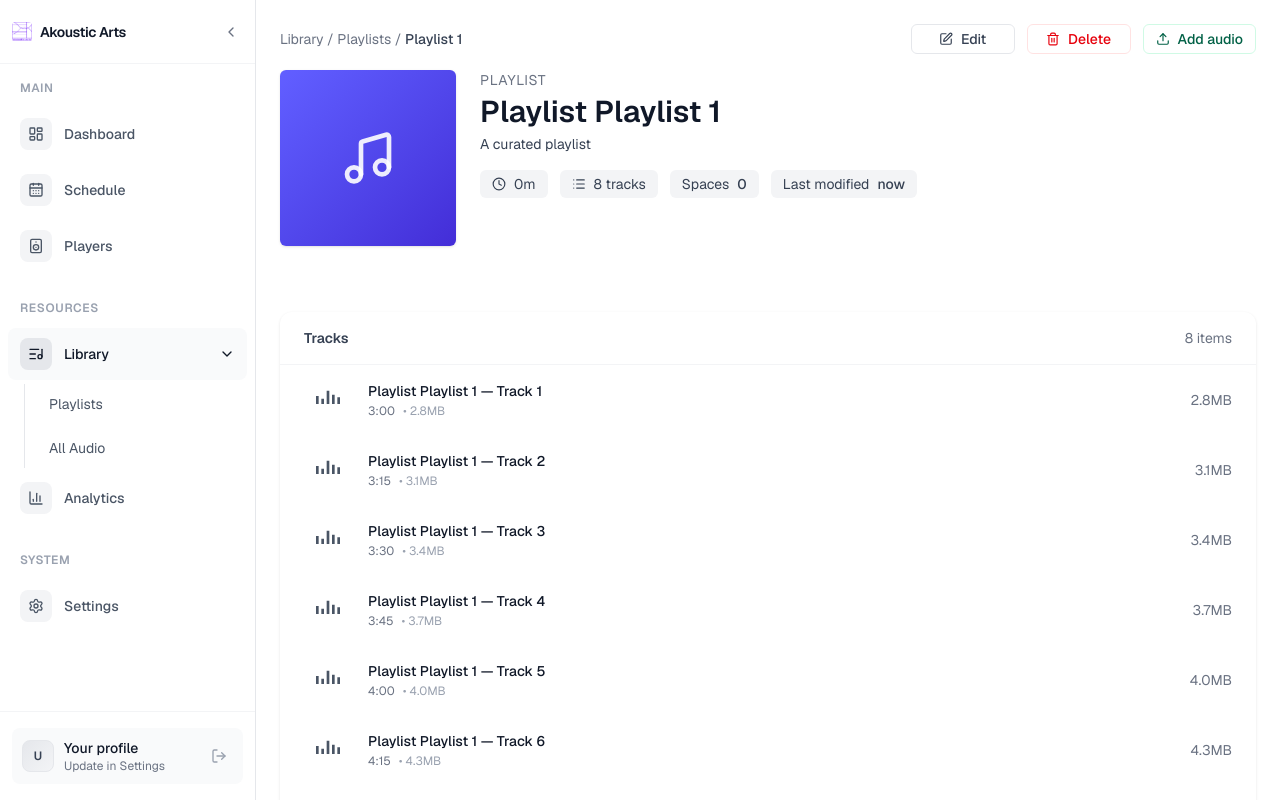
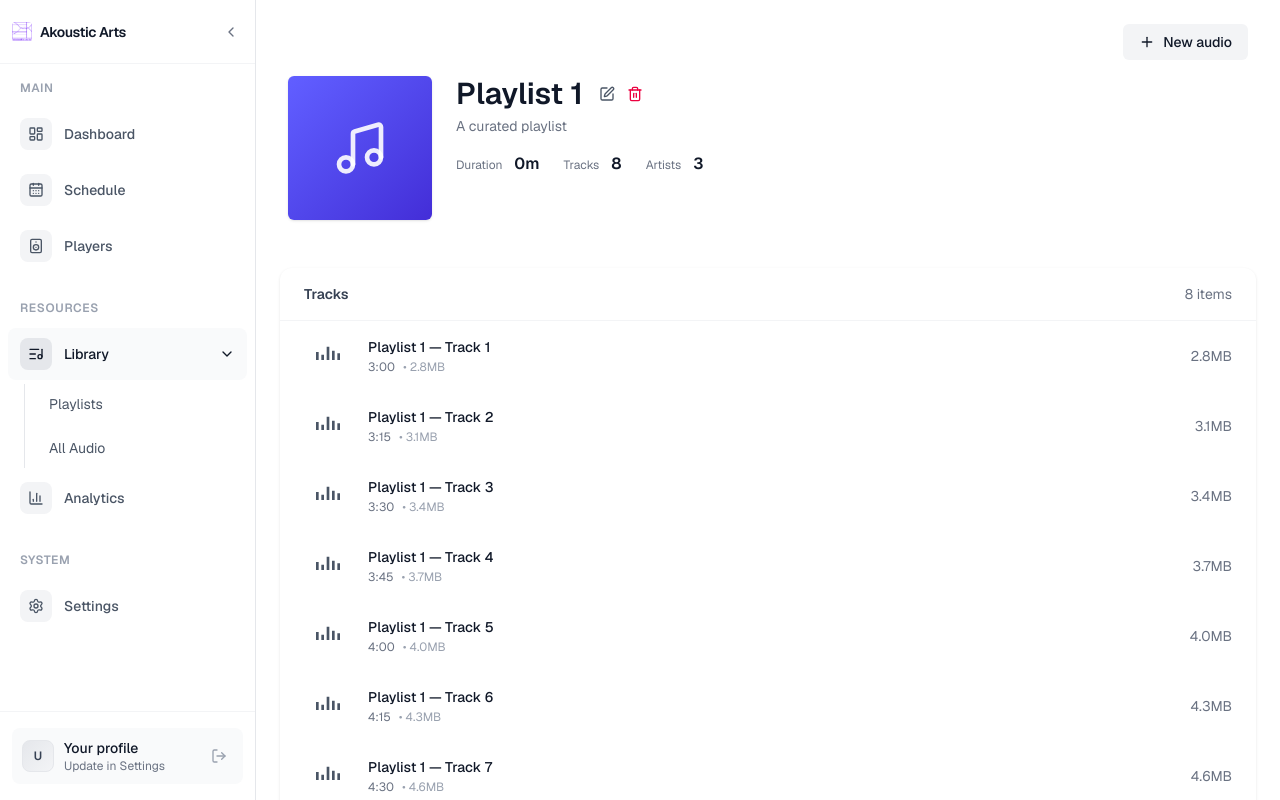
Before and after one commit to amamamou/akk2, a Next.js app: page /library/playlists/1 in a window 1280 px wide. Built offline with nearby package versions, Linux system fonts and the light colour scheme.

Commit message:
enhancements ui

```diff
--- a/app/library/playlists/[id]/PlaylistDetailClient.tsx
+++ b/app/library/playlists/[id]/PlaylistDetailClient.tsx
@@ -2,7 +2,8 @@
 
 import React, { useEffect, useState, useRef } from "react";
 import { useRouter } from "next/navigation";
-import { Music, Clock, List, Edit, Trash, Upload } from "lucide-react";
+import { Music, Plus, Edit, Trash, Check } from "lucide-react";
+import { cn } from "@/utils/cn";
 import UploadModal from "../../components/UploadModal";
 import ConfirmDialog from "@/components/ui/ConfirmDialog";
 import type { Playlist } from "../../components/PlaylistModal";
@@ -81,9 +82,9 @@ export default function PlaylistDetailClient({ playlistId }: { playlistId: strin
 
   if (!playlist) return null;
 
-  // per request: show the literal title (may be `undefined`) prefixed with "Playlist"
-  const displayTitle = `Playlist ${String(playlist.title)}`;
-  const displayDescription = playlist.description ?? "A curated playlist";
+  // display the playlist title cleanly
+  const displayTitle = playlist.title ?? "Untitled playlist";
+  const hasChanges = (name.trim() !== (playlist.title ?? "")) || (description.trim() !== (playlist.description ?? ""));
 
   // static gradient map for cover (avoid Tailwind purge on dynamic strings)
   const gradientMap: Record<string, string> = {
@@ -101,39 +102,30 @@ export default function PlaylistDetailClient({ playlistId }: { playlistId: strin
     size: Math.round((2.8 + i * 0.3) * 1024 * 1024),
   }));
 
+  // derive artists count: prefer playlist.artistCount, otherwise estimate from tracks
+  const maybeArtistCount = (playlist as unknown as { artistCount?: number }).artistCount;
+  const artistsCount = typeof maybeArtistCount === 'number' ? maybeArtistCount : Math.max(1, Math.min(6, Math.round((playlist.trackCount ?? tracks.length) / 3)));
+
   return (
     <div className="min-h-screen overflow-auto">
       {/* Hero (no page background) */}
       <section className="w-full">
-  <div className="w-full h-[26vh] md:h-[32vh] lg:h-[36vh] flex items-start pt-6">
-          <div className="max-w-8xl mx-auto w-full px-6">
-            {/* admin toolbar */}
-                <div className="mb-4 flex items-center justify-between">
-              <div className="text-sm text-gray-500">Library / Playlists / <span className="text-gray-700 font-medium">{playlist.title}</span></div>
-              <div className="flex items-center gap-3">
-                <button onClick={() => {
-                    setIsEditing(true);
-                    setName(playlist.title ?? "");
-                    setDescription(playlist.description ?? "");
-                  }} className="inline-flex items-center justify-center gap-2 px-3 py-1 rounded-md text-sm font-medium text-gray-700 bg-white border border-gray-200 hover:bg-gray-50 transition focus:outline-none focus:ring-2 focus:ring-emerald-100 min-w-[104px]">
-                  <Edit size={14} />
-                  <span className="hidden sm:inline">Edit</span>
-                </button>
-
-                <button onClick={() => setDeleteOpen(true)} className="inline-flex items-center justify-center gap-2 px-3 py-1 rounded-md text-sm font-medium text-red-600 bg-white border border-red-100 hover:bg-gray-50 transition focus:outline-none focus:ring-2 focus:ring-red-100 min-w-[104px]">
-                  <Trash size={14} />
-                  <span className="hidden sm:inline">Delete</span>
-                </button>
-
-                <button onClick={() => setUploadOpen(true)} className="inline-flex items-center justify-center gap-2 px-3 py-1 rounded-md text-sm font-medium text-emerald-800 bg-white border border-emerald-100 hover:bg-emerald-50 transition focus:outline-none focus:ring-2 focus:ring-emerald-100 min-w-[104px]">
-                  <Upload size={14} />
-                  <span className="hidden sm:inline">Add audio</span>
+  <div className="w-full  px-8 py-6 flex items-center">
+          <div className="max-w-8xl mx-auto w-full ">
+            <div className="mb-4 flex items-center justify-end">
+              <button
+                type="button"
+                onClick={() => setUploadOpen(true)}
+                className="inline-flex items-center gap-2 rounded-md bg-[#F3F4F6] text-gray-900 px-4 py-2 text-sm font-medium hover:bg-[#E7E7E7]"
+              >
+                <Plus size={16} />
+                <span>New audio</span>
               </button>
             </div>
-            </div>
+            {/* compact header (no breadcrumb / actions) */}
 
             <div className="flex flex-col md:flex-row items-start gap-6">
-              <div className={`flex-shrink-0 w-36 h-36 md:w-44 md:h-44 rounded-md overflow-hidden ${playlist.cover ? 'bg-black/5' : `bg-gradient-to-br ${coverGradient}`} shadow-sm flex items-center justify-center`}>
+              <div className={`flex-shrink-0 w-28 h-28 md:w-36 md:h-36 rounded-md overflow-hidden ${playlist.cover ? 'bg-black/5' : `bg-gradient-to-br ${coverGradient}`} shadow-sm flex items-center justify-center`}>
                 {playlist.cover ? (
                   // eslint-disable-next-line @next/next/no-img-element
                   <img src={playlist.cover} alt={displayTitle} className="w-full h-full object-cover" />
@@ -142,15 +134,16 @@ export default function PlaylistDetailClient({ playlistId }: { playlistId: strin
                 )}
               </div>
 
-              <div className="flex-1 text-gray-900">
-                <div className="text-sm uppercase tracking-wider text-gray-500">Playlist</div>
+              <div className="flex-1">
+                <div className="flex items-start justify-between gap-6">
+                  <div className="min-w-0">
                     {isEditing ? (
-                  <div className="mt-1">
+                      <div className="mt-2 p-4 bg-white rounded-lg border border-gray-100 shadow-sm">
+                        <label className="text-xs text-gray-500">Title</label>
                         <input
                           ref={titleRef}
                           value={name}
                           onChange={(e) => setName(e.target.value)}
-                      onBlur={() => saveChanges()}
                           onKeyDown={(e) => {
                             if (e.key === "Enter") saveChanges();
                             if (e.key === "Escape") {
@@ -159,41 +152,103 @@ export default function PlaylistDetailClient({ playlistId }: { playlistId: strin
                               setDescription(playlist.description ?? "");
                             }
                           }}
-                      className="w-full mt-1 text-2xl md:text-3xl font-semibold rounded-md border px-2 py-1 focus:outline-none focus:ring-1 focus:ring-gray-300"
+                          className="w-full mt-1 text-2xl md:text-3xl font-semibold text-gray-900 bg-transparent border-0 focus:outline-none focus:ring-0"
                         />
+
+                        <label className="mt-3 text-xs text-gray-500">Description</label>
                         <textarea
                           ref={descRef}
                           value={description}
                           onChange={(e) => setDescription(e.target.value)}
-                      onBlur={() => saveChanges()}
-                      className="w-full mt-2 text-sm text-gray-700 max-w-2xl rounded-md border px-2 py-1 focus:outline-none focus:ring-1 focus:ring-gray-300"
-                      rows={2}
+                          className="w-full mt-1 text-sm text-gray-600 bg-transparent border-0 focus:outline-none focus:ring-0"
+                          rows={3}
                         />
+
+                        <div className="mt-4 border-t border-gray-200 px-6 py-4">
+                          <div className="flex items-center justify-end gap-3">
+                            <button
+                              onClick={() => {
+                                setIsEditing(false);
+                                setName(playlist.title ?? "");
+                                setDescription(playlist.description ?? "");
+                              }}
+                              className="px-3 py-1 text-sm font-medium text-gray-700 bg-white border border-gray-200 rounded-md hover:bg-gray-50 transition-all duration-150 focus-visible:outline-none focus-visible:ring-2 focus-visible:ring-offset-2 focus-visible:ring-blue-400"
+                            >
+                              Cancel
+                            </button>
+
+                            <button
+                              onClick={() => {
+                                if (hasChanges) saveChanges();
+                              }}
+                              disabled={!hasChanges}
+                              className={cn(
+                                "px-3 py-1 text-sm font-medium rounded-md transition-all duration-150 flex items-center justify-center gap-2",
+                                hasChanges
+                                  ? "bg-[#A473FF] text-white hover:bg-[#7A42FF] focus-visible:outline-none focus-visible:ring-2 focus-visible:ring-offset-2 focus-visible:ring-blue-400"
+                                  : "bg-gray-200 text-gray-500 cursor-not-allowed"
+                              )}
+                            >
+                              {hasChanges ? (
+                                <>
+                                  <Check className="h-4 w-4 inline-block mr-1" />
+                                  <span>Save</span>
+                                </>
+                              ) : (
+                                "Save"
+                              )}
+                            </button>
+                          </div>
+                        </div>
                       </div>
                     ) : (
                       <>
-                    <h1 className="mt-1 text-2xl md:text-3xl font-semibold">{displayTitle}</h1>
-                    <p className="mt-1 text-sm text-gray-700 max-w-2xl">{displayDescription}</p>
+                        <div className="flex items-center gap-3">
+                          <h1 className="text-2xl md:text-3xl font-semibold text-gray-900 truncate">{displayTitle}</h1>
+                          <div className="flex items-center gap-1">
+                            <button
+                              onClick={() => {
+                                setIsEditing(true);
+                                setName(playlist.title ?? "");
+                                setDescription(playlist.description ?? "");
+                              }}
+                              title="Edit playlist"
+                              className="p-1 rounded-md text-gray-600 hover:bg-gray-100 focus:outline-none focus:ring-2 focus:ring-gray-200"
+                            >
+                              <Edit size={16} />
+                            </button>
+                            <button
+                              onClick={() => setDeleteOpen(true)}
+                              title="Delete playlist"
+                              className="p-1 rounded-md text-rose-600 hover:bg-rose-50 focus:outline-none focus:ring-2 focus:ring-rose-100"
+                            >
+                              <Trash size={16} />
+                            </button>
+                          </div>
+                        </div>
+                        {playlist.description ? (
+                          <p className="mt-1 text-sm text-gray-500 max-w-3xl">{playlist.description}</p>
+                        ) : null}
                       </>
                     )}
-
-                <div className="mt-4 flex flex-wrap items-center gap-3">
-                  <div className="inline-flex items-center gap-2 text-sm text-gray-700 px-3 py-1 rounded-md bg-gray-100">
-                    <Clock size={14} /> {playlist.totalDuration}
+                  </div>
                 </div>
 
-                  <div className="inline-flex items-center gap-2 text-sm text-gray-700 px-3 py-1 rounded-md bg-gray-100">
-                    <List size={14} /> {playlist.trackCount} {playlist.trackCount === 1 ? 'track' : 'tracks'}
+                {/* Minimal inline stats: only Duration and Tracks */}
+                <div className="mt-4 flex items-center gap-6 text-sm text-gray-600">
+                  <div className="flex items-baseline gap-3">
+                    <span className="text-xs text-gray-500">Duration</span>
+                    <span className="text-base font-semibold text-gray-900">{playlist.totalDuration}</span>
                   </div>
 
-                  <div className="inline-flex items-center gap-2 text-sm text-gray-700 px-3 py-1 rounded-md bg-gray-100">
-                    <span>Spaces</span>
-                    <span className="font-medium">{playlist.spacesCount ?? 0}</span>
+                  <div className="flex items-baseline gap-3">
+                    <span className="text-xs text-gray-500">Tracks</span>
+                    <span className="text-base font-semibold text-gray-900">{playlist.trackCount}</span>
                   </div>
 
-                  <div className="inline-flex items-center gap-2 text-sm text-gray-700 px-3 py-1 rounded-md bg-gray-100">
-                    <span>Last modified</span>
-                    <span className="font-medium">{playlist.lastModified ?? 'now'}</span>
+                  <div className="flex items-baseline gap-3">
+                    <span className="text-xs text-gray-500">Artists</span>
+                    <span className="text-base font-semibold text-gray-900">{artistsCount}</span>
                   </div>
                 </div>
               </div>
```
Lines whose indentation alone changed are shown as unchanged.
